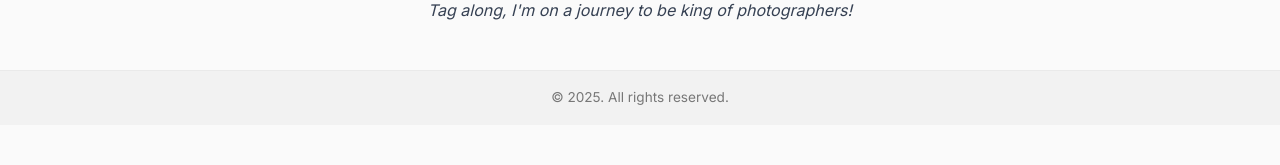
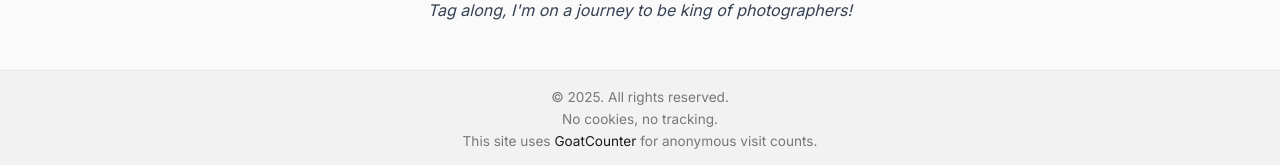
Before and after one commit to seewhateyeshot/seewhateyeshot.github.io, a React (Vite) app: page / in a window 1280 px wide. Shown: the part 1419-1584 px from the top of the page. Before the commit the page ends 1544 px from the top, so only its background shows below. Built offline with nearby package versions, Linux system fonts and the light colour scheme.

Commit message:
fix: goat count individual pages

```diff
--- a/src/App.jsx
+++ b/src/App.jsx
@@ -157,7 +157,9 @@ export default function App() {
       </main>
 
       <footer className="footer">
-        © {new Date().getFullYear()}. All rights reserved.
+        © {new Date().getFullYear()}. All rights reserved. <br />
+        No cookies, no tracking. <br />
+        This site uses <a href="https://www.goatcounter.com/">GoatCounter</a> for anonymous visit counts.
       </footer>
     </div>
   );
--- a/src/components/Analytics.jsx
+++ b/src/components/Analytics.jsx
@@ -1,7 +1,11 @@
 import { useEffect } from 'react';
+import { useLocation } from 'react-router-dom';
 
 export default function Analytics() {
+  const location = useLocation();
+
   useEffect(() => {
+    // Inject GoatCounter script only once
     const script = document.createElement('script');
     script.setAttribute('data-goatcounter', 'https://cagdas.goatcounter.com/count');
     script.src = 'https://gc.zgo.at/count.js';
@@ -13,5 +17,15 @@ export default function Analytics() {
     };
   }, []);
 
+  useEffect(() => {
+    // On every route change, manually trigger pageview
+    if (window.goatcounter && typeof window.goatcounter.count === 'function') {
+      window.goatcounter.count({
+        path: location.pathname + location.search,
+        title: document.title,
+      });
+    }
+  }, [location]);
+
   return null;
 }
```
